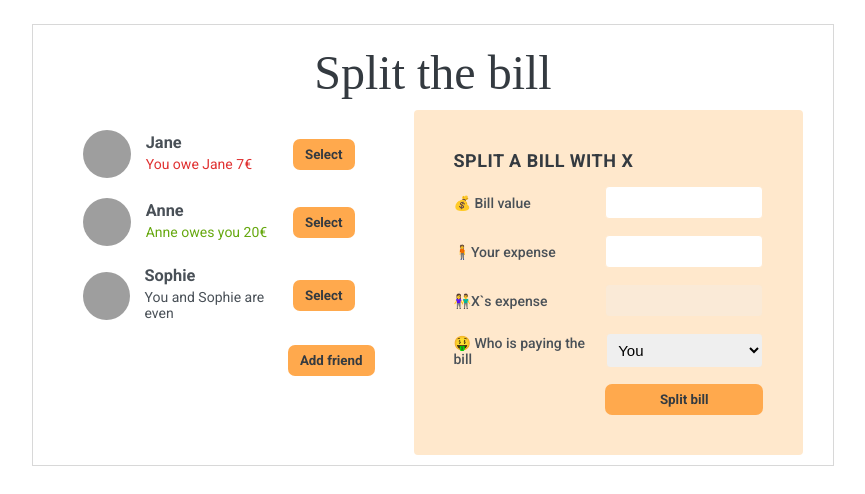
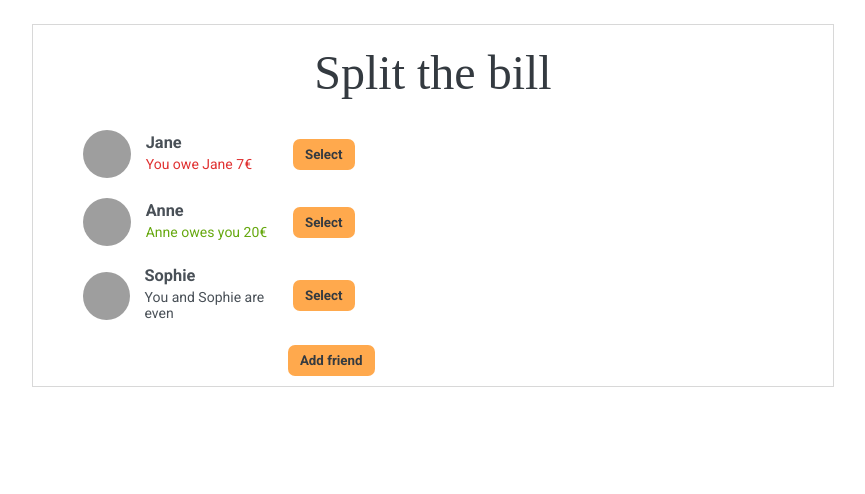
Before and after one commit to syedaCodes/reactappnew, a React (Vite) app: page / in a window 1280 px wide. Shown: the top 494 px of the page, without its empty margins (207-1072 px from the left). Built offline with nearby package versions, Linux system fonts and the light colour scheme; grey boxes are pictures that could not be loaded; a web font is replaced by a local one.

Commit message:
select a friend, display form and hide add friend complete

```diff
--- a/src/components/Friend.jsx
+++ b/src/components/Friend.jsx
@@ -1,8 +1,9 @@
 import Button from "./Button";
 
-const Friend = ({ friend }) => {
+const Friend = ({ friend, onHandleSelect, selectedFriend }) => {
+    const isSelected = selectedFriend?.id === friend.id;
     return (
-        <li className="friends-list-item">
+        <li className={`friends-list-item ${isSelected ? "selected" : ""}`}>
             <div className="list-item-image">
                 <img src={friend.image} alt={`picture of ${friend.name}`} />
             </div>
@@ -20,7 +21,9 @@
                 )}
                 {friend.balance === 0 && <p>You and {friend.name} are even</p>}
             </div>
-            <Button>Select</Button>
+            <Button onHandleClick={() => onHandleSelect(friend)}>
+                {isSelected ? "Close" : "Select"}
+            </Button>
         </li>
     );
 };
--- a/src/components/FriendsList.jsx
+++ b/src/components/FriendsList.jsx
@@ -1,10 +1,15 @@
 import Friend from "./Friend";
 
-const FriendsList = ({ friends }) => {
+const FriendsList = ({ friends, onHandleSelect, selectedFriend }) => {
     return (
         <ul className="friends-list">
             {friends.map((friend) => (
-                <Friend key={friend.id} friend={friend} />
+                <Friend
+                    key={friend.id}
+                    friend={friend}
+                    onHandleSelect={onHandleSelect}
+                    selectedFriend={selectedFriend}
+                />
             ))}
         </ul>
     );
--- a/src/components/SplitTheBill.jsx
+++ b/src/components/SplitTheBill.jsx
@@ -29,6 +29,8 @@
     const [friends, setFriends] = useState(defaultFriends);
     const [isAddFriendForm, setAddFriendForm] = useState(false);
 
+    const [selectedFriend, setSelectedFriend] = useState(null);
+
     const showAddFriendForm = () => setAddFriendForm((showForm) => !showForm);
 
     const handleAddFriend = (friend) => {
@@ -36,10 +38,21 @@
         setAddFriendForm(false);
     };
 
+    const handleSelect = (friend) => {
+        setSelectedFriend((selected) =>
+            selected?.id === friend.id ? null : friend
+        );
+        setAddFriendForm(false);
+    };
+
     return (
         <>
             <div className="sidebar">
-                <FriendsList friends={friends} />
+                <FriendsList
+                    friends={friends}
+                    onHandleSelect={handleSelect}
+                    selectedFriend={selectedFriend}
+                />
 
                 {/* Add Friend Form */}
                 {isAddFriendForm && (
@@ -52,7 +65,9 @@
                 </Button>
             </div>
             <div className="main">
-                <SplitTheBillForm />
+                {selectedFriend && (
+                    <SplitTheBillForm selectedFriend={selectedFriend} />
+                )}
             </div>
         </>
     );
--- a/src/components/SplitTheBillForm.jsx
+++ b/src/components/SplitTheBillForm.jsx
@@ -1,9 +1,12 @@
 import Button from "./Button";
 
-const SplitTheBillForm = () => {
+const SplitTheBillForm = ({ selectedFriend }) => {
     return (
         <form className="split-the-bill-form">
-            <h2>Split a bill with X</h2>
+            <h2>
+                Split a bill{" "}
+                {selectedFriend.name ? `with ${selectedFriend.name}` : ""}
+            </h2>
 
             <label>
                 💰 Bill value <input type="text" />
@@ -12,13 +15,13 @@
                 🧍Your expense <input type="text" />
             </label>
             <label>
-                👫X`s expense <input type="text" disabled />
+                👫{selectedFriend.name}`s expense <input type="text" disabled />
             </label>
             <label htmlFor="who-is-paying">
                 🤑 Who is paying the bill
                 <select name="who-is-paying">
                     <option value="user">You</option>
-                    <option value="friend">X</option>
+                    <option value="friend">{selectedFriend.name}</option>
                 </select>
             </label>
 
```
